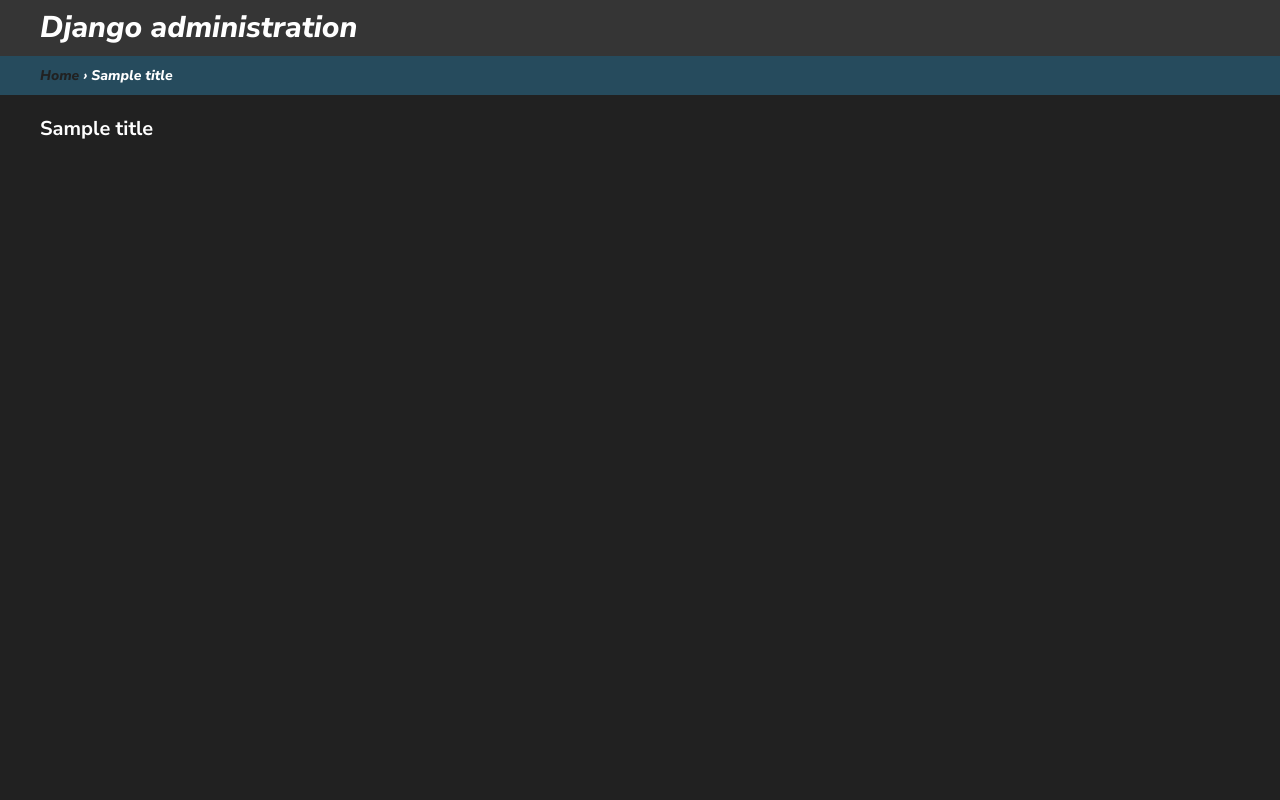
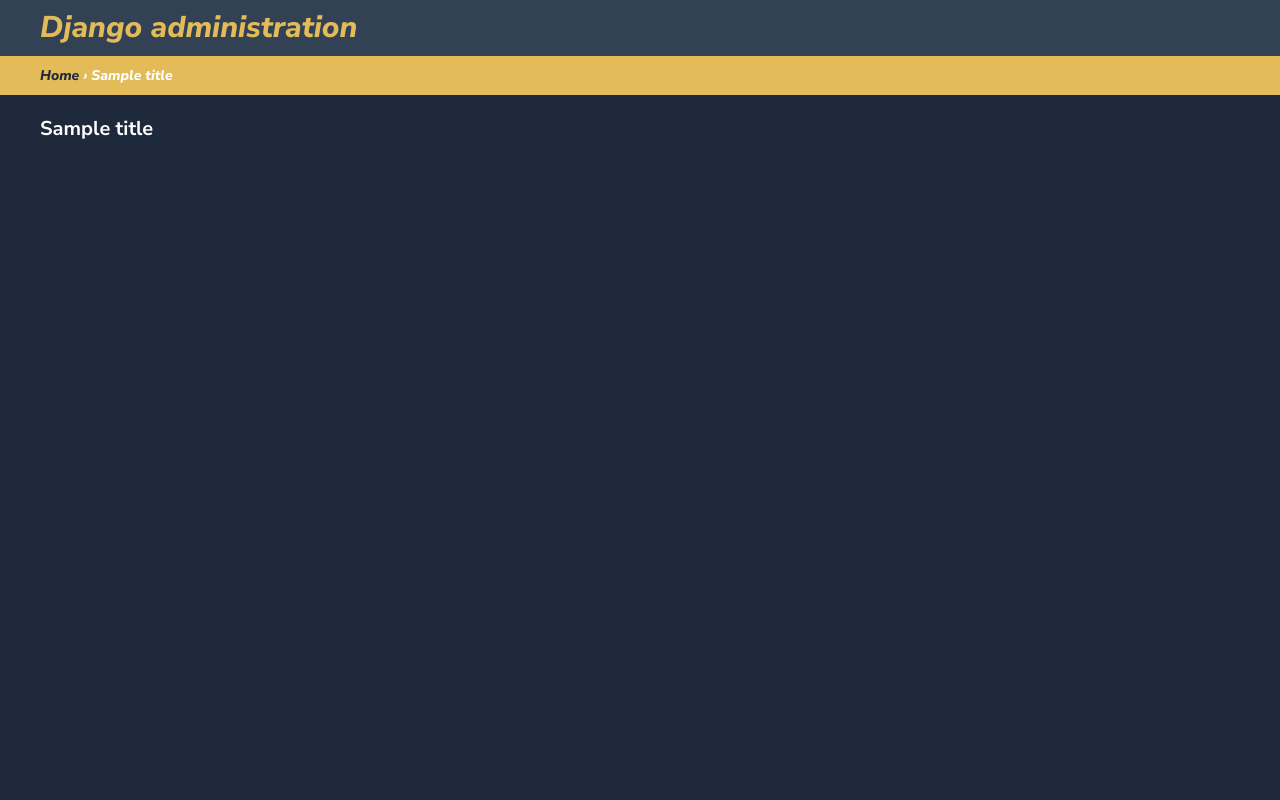
Before and after one commit to ramz1t/Collabra, a Django app: template backend/core/templates/admin/base_site.html in a window 1280 px wide. Run offline with Django 5.2, Linux system fonts and the light colour scheme; the template is opened without the code that fills it: most values are stand-ins (such as "Sample title", 1, 10 or a date in 2020).

Commit message:
admin panel theme

```diff
--- a/backend/core/static/css/admin-extra.css
+++ b/backend/core/static/css/admin-extra.css
@@ -1,9 +1,9 @@
 :root {
-  --custom-accent: #808080;
+  --custom-accent: rgb(227 187 88);
   --body-fg: white;
-  --body-bg: rgb(33, 33, 33);
-  --primary-fg: rgb(53, 53, 53);
-  --darkened-bg: rgb(53, 53, 53);
+  --body-bg: rgb(30 41 59);
+  --primary-fg: rgb(51 65 85);
+  --darkened-bg: var(--primary-fg);
   --primary: var(--custom-accent);
   --link-hover-color: rgb(159, 159, 159);
   --link-fg: white;
@@ -16,6 +16,9 @@
   --object-tools-bg: var(--custom-accent);
   --selected-bg: gray;
   --accent: var(--custom-accent);
+  --breadcrumbs-bg: var(--custom-accent);
+  --header-bg: var(--custom-accent);
+  --header-link-color: white;
 }
 
 @font-face {
@@ -54,8 +57,7 @@
 }
 
 #site-name > a {
-  /* color: var(--custom-accent) !important; */
-  color: white !important;
+   color: var(--custom-accent) !important;
   font-family: nunito-sans-bold-italic;
   font-size: 1.875rem;
   line-height: 2.25rem;
@@ -83,13 +85,13 @@
   color: red;
 }
 
-tr:nth-child(2n) {
-  border-bottom: 2px solid var(--darkened-bg);
-}
+/*tr:nth-child(2n) {*/
+/*  border-bottom: 2px solid var(--darkened-bg);*/
+/*}*/
 
-tr:nth-child(2n + 1) {
-  border-bottom: 2px solid var(--body-bg);
-}
+/*tr:nth-child(2n + 1) {*/
+/*  border-bottom: 2px solid var(--body-bg);*/
+/*}*/
 
 input:focus {
   outline: none !important;
@@ -98,7 +100,7 @@
 input:not([type="submit"]),
 select,
 textarea {
-  background-color: rgb(72, 72, 72) !important;
+  background-color: var(--primary-fg) !important;
   color: white !important;
 }
 
@@ -168,5 +170,5 @@
 }
 
 tr.current-model {
-  border: 2px solid white !important;
+  /*border: 2px solid white !important;*/
 }
```
